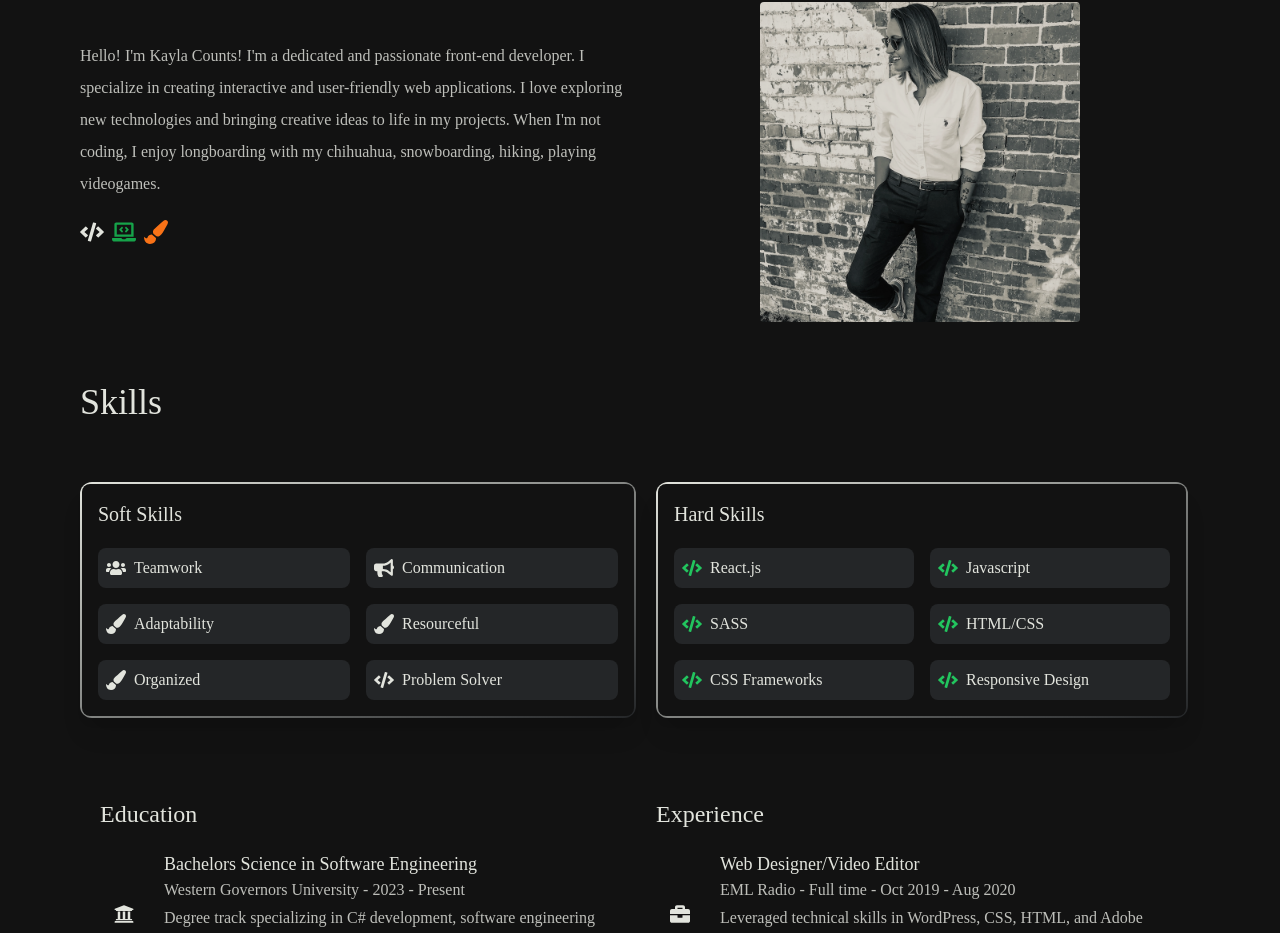
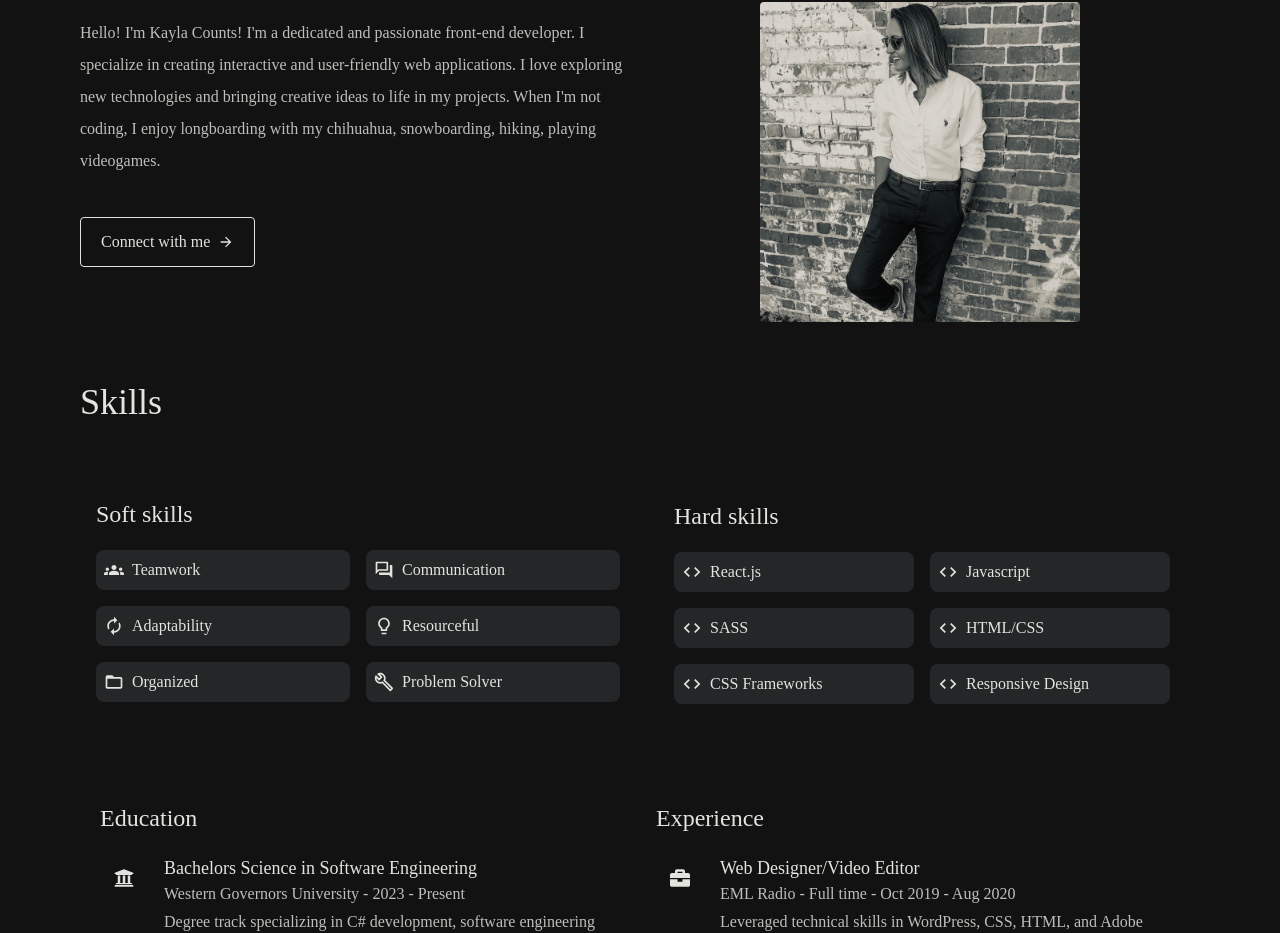
Before and after one commit to Kcounts93/my-portfolio, a React (Create React App) app: page / in a window 1280 px wide. Shown: the part 1818-2751 px from the top of the page. Built offline with nearby package versions, Linux system fonts and the light colour scheme.

Commit message:
component adjustments

```diff
--- a/src/components/About.jsx
+++ b/src/components/About.jsx
@@ -1,8 +1,8 @@
 import React from "react";
 import { motion } from "framer-motion";
-import { FiCheck } from "react-icons/fi";
+
 import me from "../assets/me.png";
-import { FaCode, FaLaptopCode, FaPaintBrush } from "react-icons/fa";
+import { MdOutlineArrowForward } from "react-icons/md";
 
 const About = () => {
   return (
@@ -30,9 +30,18 @@ const About = () => {
             videogames.
           </p>
           <div className="flex mt-5">
-            <FaCode className="text-2xl text-blue-600 hover:text-blue-800 mr-2 cursor-pointer" />
-            <FaLaptopCode className="text-2xl text-green-600 hover:text-green-800 mr-2 cursor-pointer" />
-            <FaPaintBrush className="text-2xl text-[#F87217] hover:text-yellow-800 cursor-pointer" />
+            <a
+              href="https://www.linkedin.com/in/kaylacounts/"
+              target="_blank"
+              rel="noopener noreferrer"
+            >
+              <button className="flex rounded items-center mt-5 px-5 py-3 border border-putty text-putty text-bold hover:bg-darkgrey hover:text-putty hover:border-drap hover:scale-105 active:scale-90 duration-500">
+                Connect with me
+                <span className="duration-300">
+                  <MdOutlineArrowForward className="ml-2" />
+                </span>
+              </button>
+            </a>
           </div>
         </motion.div>
 
--- a/src/components/Hero.jsx
+++ b/src/components/Hero.jsx
@@ -45,11 +45,9 @@ const Hero = () => {
           target="_blank"
           rel="noopener noreferrer"
         >
-          <button className="flex items-center mt-5 px-5 py-3 border border-putty bg-putty text-charcoal text-bold hover:bg-charcoal hover:text-putty active:scale-90 duration-300">
+          <button className="flex rounded items-center mt-5 px-5 py-3 border border-putty bg-putty text-charcoal text-bold hover:bg-darkgrey hover:text-putty hover:border-drap hover:scale-105 active:scale-90 duration-500">
             Contact me
-            <span className="duration-300">
-              <FiArrowRight className="ml-2" />
-            </span>
+            <FiArrowRight className="ml-2" />
           </button>
         </a>
       </div>
--- a/src/components/Navbar.jsx
+++ b/src/components/Navbar.jsx
@@ -44,7 +44,7 @@ const Navbar = () => {
       {/* Hamburger */}
       <div onClick={toggleNav} className="md:hidden z-10 text-2xl">
         {nav ? (
-          <FiX className="transition-transform hover:rotate-180 hover:scale-125 duration-300" />
+          <FiX className="transition-transform hover:rotate-180 hover:scale-125 text-drap duration-300" />
         ) : (
           <FiMenu />
         )}
--- a/src/components/Projects.jsx
+++ b/src/components/Projects.jsx
@@ -5,8 +5,6 @@ import otr from "../assets/ontherocks.png";
 import cursor from "../assets/cursor.png";
 
 const Projects = () => {
-  const [selectedProject, setSelectedProject] = useState(null);
-  // eslint-disable-next-line
   const [projects, setProjects] = useState([
     {
       id: 1,
@@ -99,19 +97,19 @@ const Projects = () => {
         <div className="flex justify-end mb-4 mx-5">
           <button
             onClick={() => setActiveTab("featured")}
-            className={`mr-4 tab-button font-light text-sm md:text-lg ${
-              activeTab === "featured" ? "active underline" : ""
+            className={` mr-4 tab-button font-light text-sm md:text-lg ${
+              activeTab === "featured" ? "active hover:none underline" : ""
             }`}
           >
             Featured
           </button>
           <button
             onClick={() => setActiveTab("all")}
-            className={`tab-button font-light text-sm md:text-lg ${
+            className={` tab-button font-light text-sm md:text-lg ${
               activeTab === "all" ? "active underline" : ""
             }`}
           >
-            All Projects
+            All projects
           </button>
         </div>
       </div>
@@ -123,7 +121,6 @@ const Projects = () => {
         {projectsToShow.map((project) => (
           <div
             key={project.id}
-            onClick={() => setSelectedProject(project)}
             className="w-full sm:w-1/2 lg:w-1/3 sm:h-[450px] md:h-[400px] lg:h-[425px] p-2 flex flex-col"
           >
             {/* Project card content */}
@@ -152,7 +149,7 @@ const Projects = () => {
                 <div className="my-4">
                   <a
                     href={project.projectLink}
-                    className="text-blue-500 text-sm hover:underline"
+                    className="hover:text-drap text-sm hover:underline"
                     target="_blank"
                     rel="noopener noreferrer"
                   >
@@ -161,7 +158,7 @@ const Projects = () => {
                   <span className="mx-2">•</span>
                   <a
                     href={project.liveLink}
-                    className="text-blue-500 text-sm hover:underline"
+                    className="hover:text-drap text-sm hover:underline"
                     target="_blank"
                     rel="noopener noreferrer"
                   >
@@ -173,59 +170,6 @@ const Projects = () => {
           </div>
         ))}
       </div>
-      {selectedProject && (
-        <div className="selected-project">
-          {/* Project details */}
-          <div className="rounded-[10px] bg-darkgrey p-4 sm:p-6">
-            <img src={selectedProject.image} alt={selectedProject.title} />
-            <time className="block text-xs">{selectedProject.date}</time>
-            <a
-              href={selectedProject.projectLink}
-              target="_blank"
-              rel="noreferrer"
-            >
-              <h3 className="mt-0.5 text-lg font-medium">
-                {selectedProject.title}
-              </h3>
-            </a>
-            <div className="mt-4 flex flex-wrap gap-1">
-              {selectedProject.categories.map((category, index) => (
-                <span
-                  key={index}
-                  className="whitespace-nowrap rounded-full bg-purple-100 px-2.5 py-0.5 text-xs text-purple-600"
-                >
-                  {category}
-                </span>
-              ))}
-            </div>
-            <div className="mt-4">
-              <a
-                href={selectedProject.projectLink}
-                className="text-blue-500 text-sm hover:underline"
-                target="_blank"
-                rel="noopener noreferrer"
-              >
-                Project Link
-              </a>
-              <span className="mx-2">•</span>
-              <a
-                href={selectedProject.liveLink}
-                className="text-blue-500 text-sm hover:underline"
-                target="_blank"
-                rel="noopener noreferrer"
-              >
-                Live Link
-              </a>
-            </div>
-          </div>
-          <button
-            onClick={() => setSelectedProject(null)}
-            className="close-button"
-          >
-            Close
-          </button>
-        </div>
-      )}
     </div>
   );
 };
--- a/src/components/Qualifications.jsx
+++ b/src/components/Qualifications.jsx
@@ -4,7 +4,7 @@ import { motion } from "framer-motion";
 
 const TimelineEntry = ({ title, subtitle, date, description, icon: Icon }) => (
   <motion.div
-    className="flex flex-col md:flex-row items-start md:items-center text-left mb-5"
+    className="flex flex-col md:flex-row items-start md:items-start text-left mb-5"
     whileHover={{ scale: 1.05 }}
     transition={{ type: "spring", stiffness: 300 }}
   >
--- a/src/components/Skills.jsx
+++ b/src/components/Skills.jsx
@@ -1,22 +1,30 @@
 import React from "react";
-import { FaCode, FaPaintBrush, FaUsers, FaBullhorn } from "react-icons/fa";
+import {
+  MdCode,
+  MdGroups,
+  MdOutlineForum,
+  MdOutlineLightbulb,
+  MdAutorenew,
+  MdFolderOpen,
+  MdOutlineBuild,
+} from "react-icons/md";
 
 const Skills = () => {
   const softSkills = [
-    { skill: "Teamwork", Icon: FaUsers },
-    { skill: "Communication", Icon: FaBullhorn },
-    { skill: "Adaptability", Icon: FaPaintBrush },
-    { skill: "Resourceful", Icon: FaPaintBrush },
-    { skill: "Organized", Icon: FaPaintBrush },
-    { skill: "Problem Solver", Icon: FaCode },
+    { skill: "Teamwork", Icon: MdGroups },
+    { skill: "Communication", Icon: MdOutlineForum },
+    { skill: "Adaptability", Icon: MdAutorenew },
+    { skill: "Resourceful", Icon: MdOutlineLightbulb },
+    { skill: "Organized", Icon: MdFolderOpen },
+    { skill: "Problem Solver", Icon: MdOutlineBuild },
   ];
   const hardSkills = [
-    { skill: "React.js", Icon: FaCode },
-    { skill: "Javascript", Icon: FaCode },
-    { skill: "SASS", Icon: FaCode },
-    { skill: "HTML/CSS", Icon: FaCode },
-    { skill: "CSS Frameworks", Icon: FaCode },
-    { skill: "Responsive Design", Icon: FaCode },
+    { skill: "React.js" },
+    { skill: "Javascript" },
+    { skill: "SASS" },
+    { skill: "HTML/CSS" },
+    { skill: "CSS Frameworks" },
+    { skill: "Responsive Design" },
   ];
 
   return (
@@ -29,26 +37,26 @@ const Skills = () => {
       </div>
       <div className="container py-5">
         <div className="grid grid-cols-1 md:grid-cols-2 gap-2">
-          <div className=" h-full rounded-xl bg-gradient-to-br from-putty to-charcoal p-0.5 shadow-xl">
+          <div className=" h-full rounded-xl">
             <div className="p-4 bg-darkgrey rounded-lg">
-              <h2 className="text-xl font-light mb-5">Soft Skills</h2>
+              <h2 className="text-2xl font-light mb-5">Soft skills</h2>
               <div className="grid grid-cols-2 gap-4">
                 {softSkills.map(({ skill, Icon }) => (
                   <div className="flex items-center p-2 bg-charcoal rounded-lg">
-                    <Icon className="text-xl text-blue-500 mr-2" />
+                    <Icon className="text-xl text-putty mr-2" />
                     <span className="font-medium text-md">{skill}</span>
                   </div>
                 ))}
               </div>
             </div>
           </div>
-          <div className="mx-3 h-full rounded-xl bg-gradient-to-br from-putty to-charcoal p-0.5 shadow-xl">
+          <div className="mx-3 h-full rounded-xl  p-0.5">
             <div className="p-4 bg-darkgrey rounded-lg">
-              <h2 className="text-xl font-light mb-5">Hard Skills</h2>
+              <h2 className="text-2xl font-light mb-5">Hard skills</h2>
               <div className="grid grid-cols-2 gap-4">
                 {hardSkills.map(({ skill, Icon }) => (
                   <div className="flex items-center p-2 bg-charcoal rounded-lg">
-                    <Icon className="text-xl text-green-500 mr-2" />
+                    <MdCode className="text-xl  mr-2" />
                     <span className="font-medium text-md">{skill}</span>
                   </div>
                 ))}
--- a/tailwind.config.js
+++ b/tailwind.config.js
@@ -9,6 +9,7 @@ module.exports = {
         "putty": "#e2e4dd",
         "blue": "#114adc",
         "darkputty": "#BEBFBA",
+        "drap": "#33A1C9",
       },
       backgroundImage: {
         "hero-pattern": "url('src/assets/blue-circles.png)",
```
